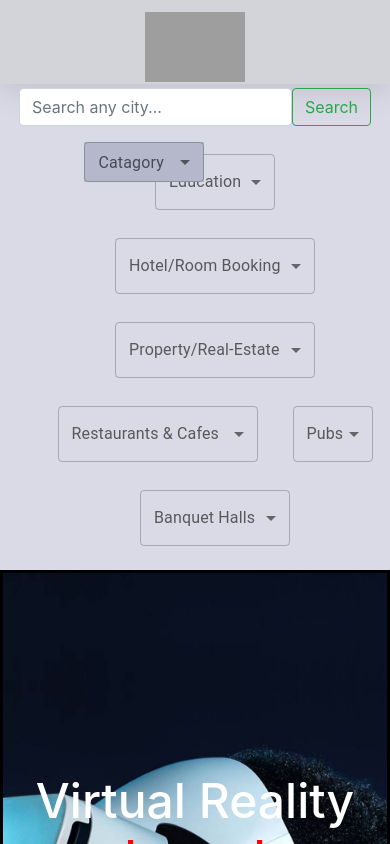
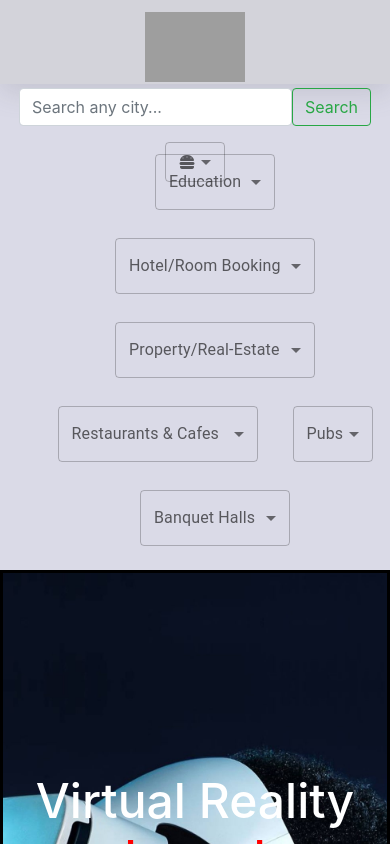
Before and after one commit to kunalborkar2001/kunalborkar2001-LetzStepIn-Assessment, a React (Create React App) app in the folder frontend/: page / in a window 390 px wide. Shown: the top 844 px of the page. Built offline with nearby package versions, Linux system fonts and the light colour scheme; grey boxes are pictures that could not be loaded; a web font is replaced by a local one.

Commit message:
Added burger icon

```diff
--- a/frontend/src/Components/Navbar/Navbar.css
+++ b/frontend/src/Components/Navbar/Navbar.css
@@ -60,7 +60,7 @@
     .Navbar .navRight {
         display: none;
     }
-    .Navbar .burgger {
+    .Navbar .burger {
         position: relative;
         top: 10px;
 
@@ -73,9 +73,4 @@
         flex-direction: column;
         margin-bottom: 50px;
     }
-    .Navbar .burgger {
-        align-self: flex-start;
-        margin-left: 10vh;
-        background: #b4b8ca;
-    }
  }
--- a/frontend/src/Components/Navbar/Navbar.jsx
+++ b/frontend/src/Components/Navbar/Navbar.jsx
@@ -5,7 +5,7 @@ import Button from '@mui/material/Button';
 import InputLabel from '@mui/material/InputLabel';
 import MenuItem from '@mui/material/MenuItem';
 import FormControl from '@mui/material/FormControl';
-import Select, { SelectChangeEvent } from '@mui/material/Select';
+import Select from '@mui/material/Select';
 
 const Navbar = () => {
     const [burgger, setBurgger] = useState(false);
@@ -48,8 +48,8 @@ const Navbar = () => {
             </div>
 
             {burgger &&
-                <FormControl sx={{ m: 1, minWidth: 120 }} size="small" className='burgger'>
-                    <InputLabel id="demo-select-small-label">Catagory</InputLabel>
+                <FormControl sx={{ m: 1, minWidth: 60 }} size="small" className='burger'>
+                    <InputLabel id="demo-select-small-label"><i class="fa-solid fa-burger"></i></InputLabel>
                     <Select
                         labelId="demo-select-small-label"
                         id="demo-select-small"
```
